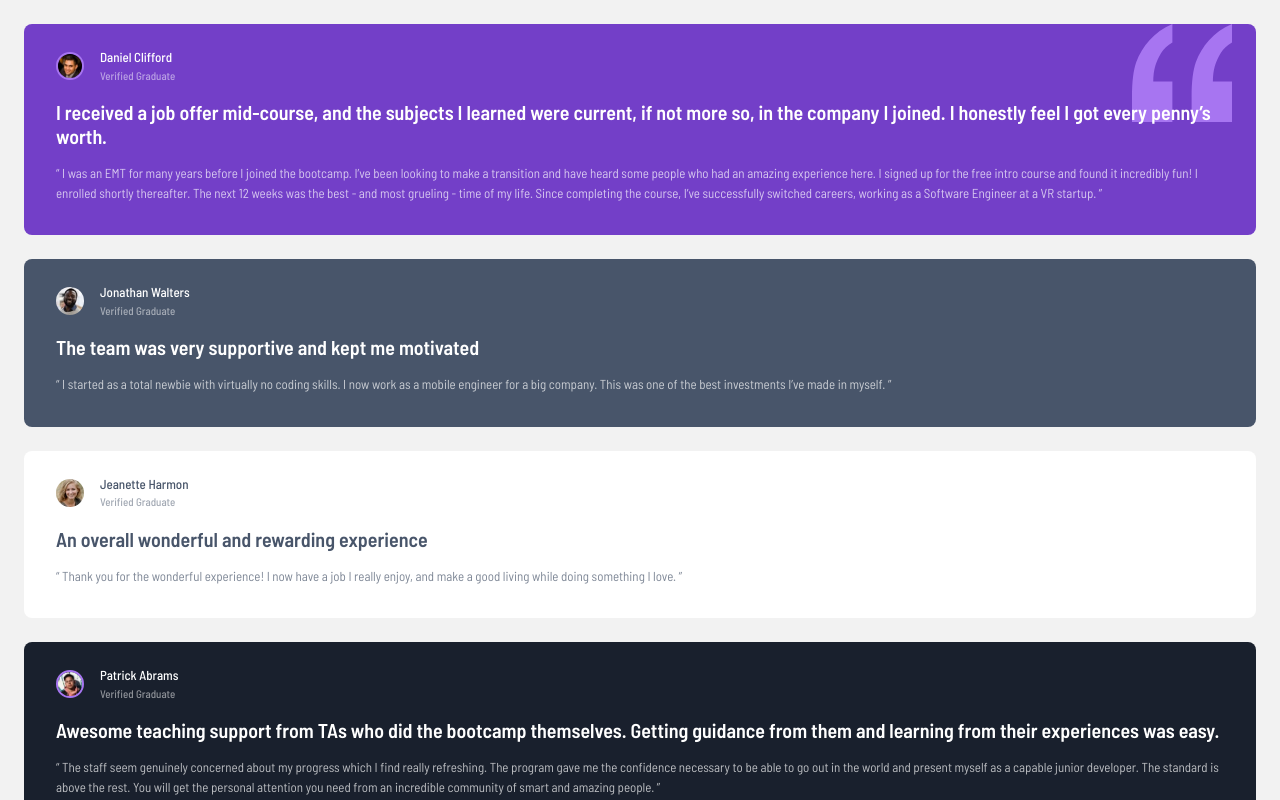
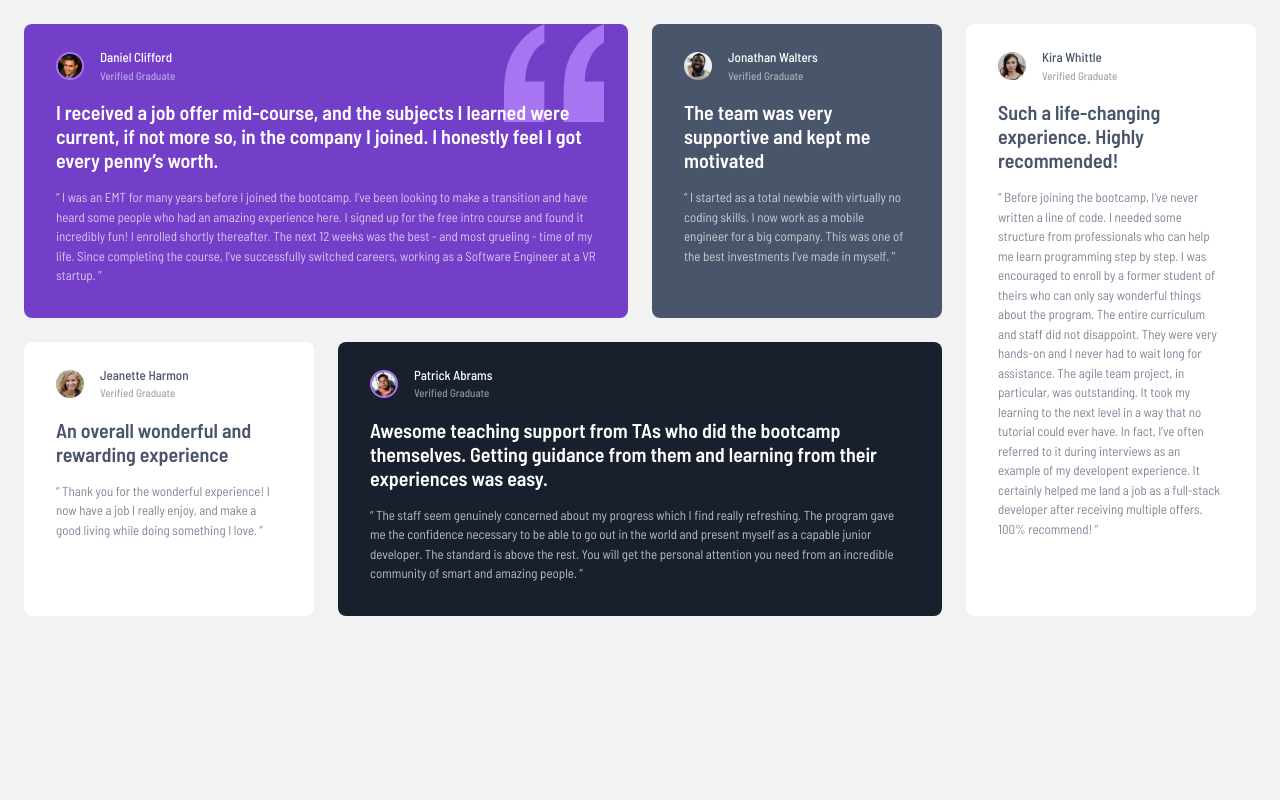
Before and after one commit to DarrickFauvel/fem2407-testimonials-grid-section-next, a Next.js app: page / in a window 1280 px wide. Shown: the top 800 px of the page. Built offline with nearby package versions, Linux system fonts and the light colour scheme.

Commit message:
Add responsive grid

```diff
--- a/app/globals.css
+++ b/app/globals.css
@@ -15,7 +15,24 @@
   display: none;
 }
 
+.card-list {
+  grid-template-areas:
+    "a"
+    "b"
+    "c"
+    "d"
+    "e";
+
+  @media (min-width: 1280px) {
+    grid-template-columns: repeat(4, minmax(0, 1fr));
+    grid-template-areas:
+      "a a b e"
+      "c d d e";
+  }
+}
+
 .card:nth-child(1) {
+  grid-area: a;
   background-color: var(--fem-blue-violet);
   color: white;
   z-index: 0;
@@ -34,17 +51,19 @@
 }
 
 .card:nth-child(2) {
+  grid-area: b;
   background-color: var(--fem-paynes-gray);
   color: white;
 }
 
-.card:nth-child(3),
-.card:nth-child(5) {
+.card:nth-child(3) {
+  grid-area: c;
   background-color: white;
   color: var(--fem-paynes-gray);
 }
 
 .card:nth-child(4) {
+  grid-area: d;
   background-color: var(--fem-raisin-black);
   color: white;
 
@@ -52,3 +71,9 @@
     border: 2px solid var(--fem-tropical-indigo);
   }
 }
+
+.card:nth-child(5) {
+  grid-area: e;
+  background-color: white;
+  color: var(--fem-paynes-gray);
+}
```
